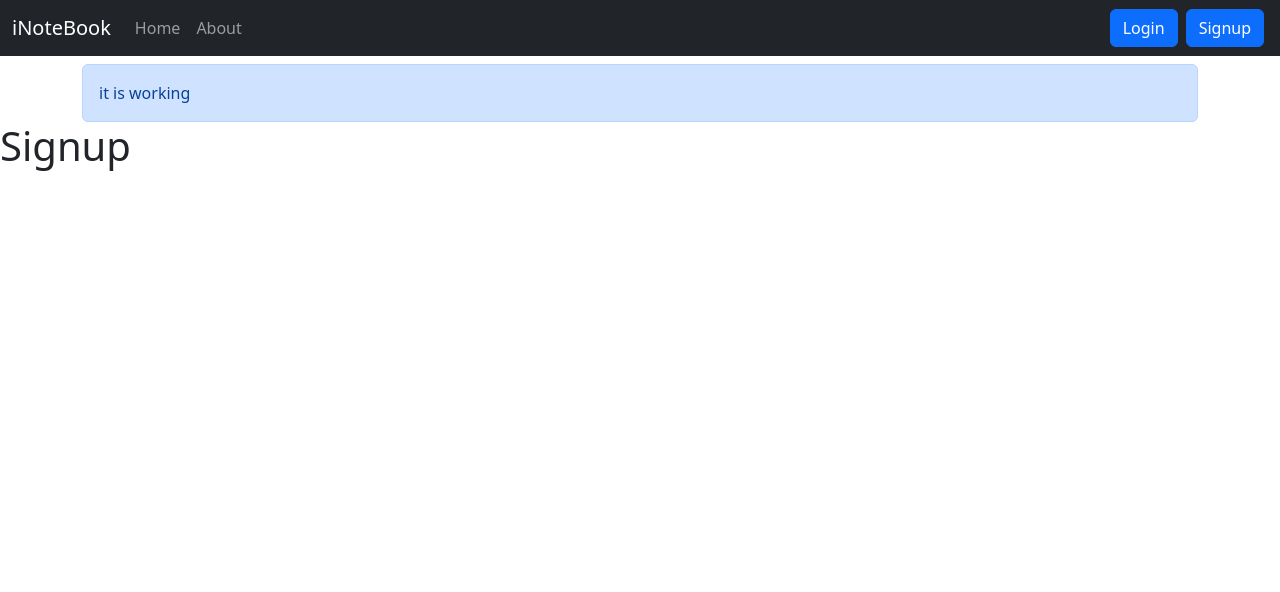
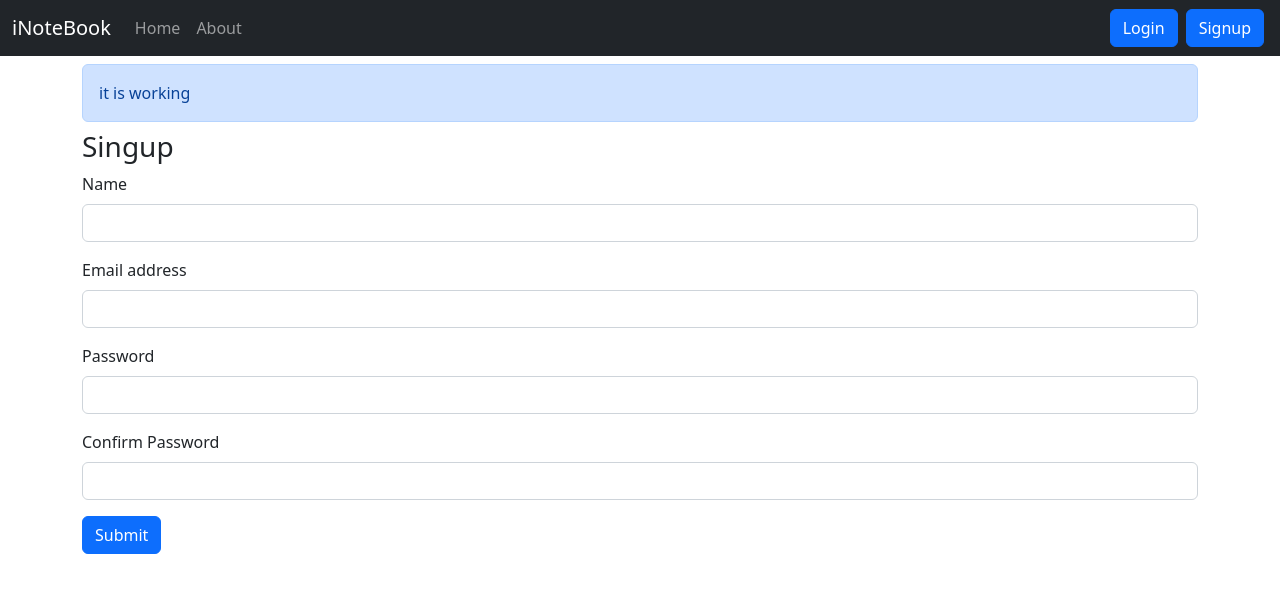
Before and after one commit to pradeep2165/iNoteBook, a React (Create React App) app: page /signup in a window 1280 px wide. Shown: the top 592 px of the page. Built offline with nearby package versions, Linux system fonts and the light colour scheme.

Commit message:
signup form, success checkpoint and authtoken added from local storage

```diff
--- a/src/component/Signup.js
+++ b/src/component/Signup.js
@@ -1,9 +1,78 @@
-import React from 'react'
+import React, { useState } from "react";
+import { useNavigate } from "react-router-dom";
 
 export default function Signup() {
+    let navigate = useNavigate();
+    const [data, setData] = useState({
+        name: "",
+        email: "",
+        password: "",
+        cpassword: "",
+    });
+    const onChange = (e) => {
+        e.preventDefault();
+        setData({ ...data, [e.target.name]: e.target.value });
+    };
+
+    const handelSubmit = async (e) => {
+        e.preventDefault();
+        if (data.password === data.cpassword) {
+            delete data['cpassword'];
+
+            const response = await fetch("http://localhost:5000/api/auth/createuser", {
+                method: "POST",
+                headers: {
+                    "Content-Type": "application/json",
+                },
+                body: JSON.stringify(data),
+            });
+            const json = await response.json();
+            if (json.success) {
+                //save the auth-token and redirect;
+                localStorage.setItem("token", json.authtoken);
+                navigate("/", { replace: true });
+            } else {
+                alert("invalid credential");
+            }
+
+        } else {
+            alert("password not matchting");
+        }
+
+    };
     return (
-        <div>
-            <h1>Signup</h1>
+        <div className="container my-3">
+            <form onSubmit={handelSubmit} autoComplete="off">
+                <h3>Singup </h3>
+                <div className="mb-3">
+                    <label htmlFor="Name" className="form-label">
+                        Name
+                    </label>
+                    <input type="text" className="form-control" name="name" onChange={onChange} />
+                </div>
+                <div className="mb-3">
+                    <label htmlFor="exampleInputEmail1" className="form-label">
+                        Email address
+                    </label>
+                    <input type="email" className="form-control" name="email" aria-describedby="emailHelp" onChange={onChange} />
+                </div>
+                <div className="mb-3">
+                    <label htmlFor="exampleInputPassword1" className="form-label">
+                        Password
+                    </label>
+                    <input type="password" className="form-control" name="password" onChange={onChange} autoComplete="off" />
+                </div>
+                <div className="mb-3">
+                    <label htmlFor="exampleInputPassword1" className="form-label">
+                        Confirm Password
+                    </label>
+                    <input type="password" className="form-control" name="cpassword" onChange={onChange} autoComplete="off" />
+                </div>
+
+                <button type="submit" className="btn btn-primary">
+                    Submit
+                </button>
+            </form>
         </div>
-    )
+    );
 }
--- a/src/context/note/NoteState.js
+++ b/src/context/note/NoteState.js
@@ -5,6 +5,7 @@ const NoteState = (props) => {
     const host = "http://localhost:5000";
     const notesInitial = [];
     const [notes, setNotes] = useState(notesInitial);
+    const token = localStorage.getItem('token');
 
     //Get all notes
     const getNotes = async () => {
@@ -13,7 +14,7 @@ const NoteState = (props) => {
 
             headers: {
                 "Content-Type": "application/json",
-                "auth-token": "eyJhbGciOiJIUzI1NiIsInR5cCI6IkpXVCJ9.eyJ1c2VyIjp7ImlkIjoiNjI4ZjI1ZmY0YjY5NDk4NDc1MDRlYzk2In0sImlhdCI6MTY1MzU0ODU5NX0.o5EV8uh8CU-CJ_nquyiKcNwS1mS4lP_xItlYLtW2TZk"
+                "auth-token": token,
             }
 
         });
@@ -22,13 +23,14 @@ const NoteState = (props) => {
     }
     //add note
     const addNote = async (data) => {
+        const token = localStorage.getItem('token');
         //api call
         const response = await fetch(`${host}/api/notes/addnote`, {
 
             method: 'POST', // *GET, POST, PUT, DELETE, etc.
             headers: {
                 "Content-Type": "application/json",
-                "auth-token": "eyJhbGciOiJIUzI1NiIsInR5cCI6IkpXVCJ9.eyJ1c2VyIjp7ImlkIjoiNjI4ZjI1ZmY0YjY5NDk4NDc1MDRlYzk2In0sImlhdCI6MTY1MzU0ODU5NX0.o5EV8uh8CU-CJ_nquyiKcNwS1mS4lP_xItlYLtW2TZk"
+                "auth-token": token,
             },
             body: JSON.stringify(data)
         });
@@ -39,12 +41,13 @@ const NoteState = (props) => {
     // //delete note
     const deleteNote = async (id) => {
         //api call
+        const token = localStorage.getItem('token');
         const response = await fetch(`${host}/api/notes/delete_note/${id}`, {
             method: 'DELETE', // *GET, POST, PUT, DELETE, etc.
 
             headers: {
                 "Content-Type": "application/json",
-                "auth-token": "eyJhbGciOiJIUzI1NiIsInR5cCI6IkpXVCJ9.eyJ1c2VyIjp7ImlkIjoiNjI4ZjI1ZmY0YjY5NDk4NDc1MDRlYzk2In0sImlhdCI6MTY1MzU0ODU5NX0.o5EV8uh8CU-CJ_nquyiKcNwS1mS4lP_xItlYLtW2TZk"
+                "auth-token": token
             },
 
         });
@@ -56,12 +59,13 @@ const NoteState = (props) => {
     };
     // //edit note
     const editNote = async (data) => {
+        const token = localStorage.getItem('token');
         const response = await fetch(`${host}/api/notes/update_note/${data._id}`, {
             method: 'PUT', // *GET, POST, PUT, DELETE, etc.
 
             headers: {
                 "Content-Type": "application/json",
-                "auth-token": "eyJhbGciOiJIUzI1NiIsInR5cCI6IkpXVCJ9.eyJ1c2VyIjp7ImlkIjoiNjI4ZjI1ZmY0YjY5NDk4NDc1MDRlYzk2In0sImlhdCI6MTY1MzU0ODU5NX0.o5EV8uh8CU-CJ_nquyiKcNwS1mS4lP_xItlYLtW2TZk"
+                "auth-token": token
             },
             body: JSON.stringify(data)
         });
```
Also changed, not shown: 1 other file (tests, documents, lock files or other folders).
